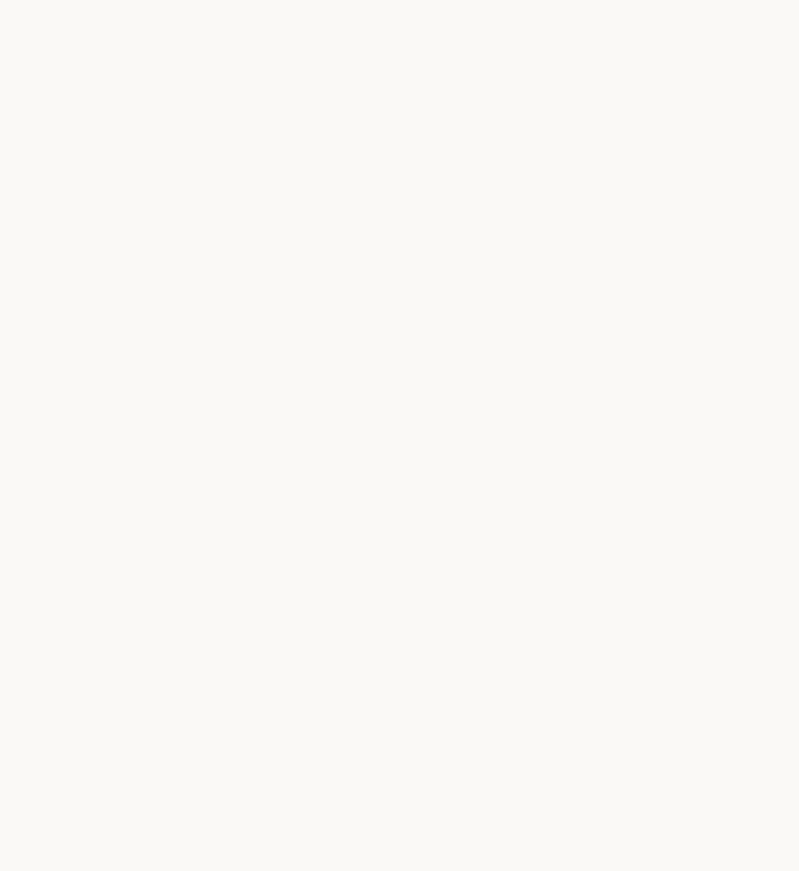
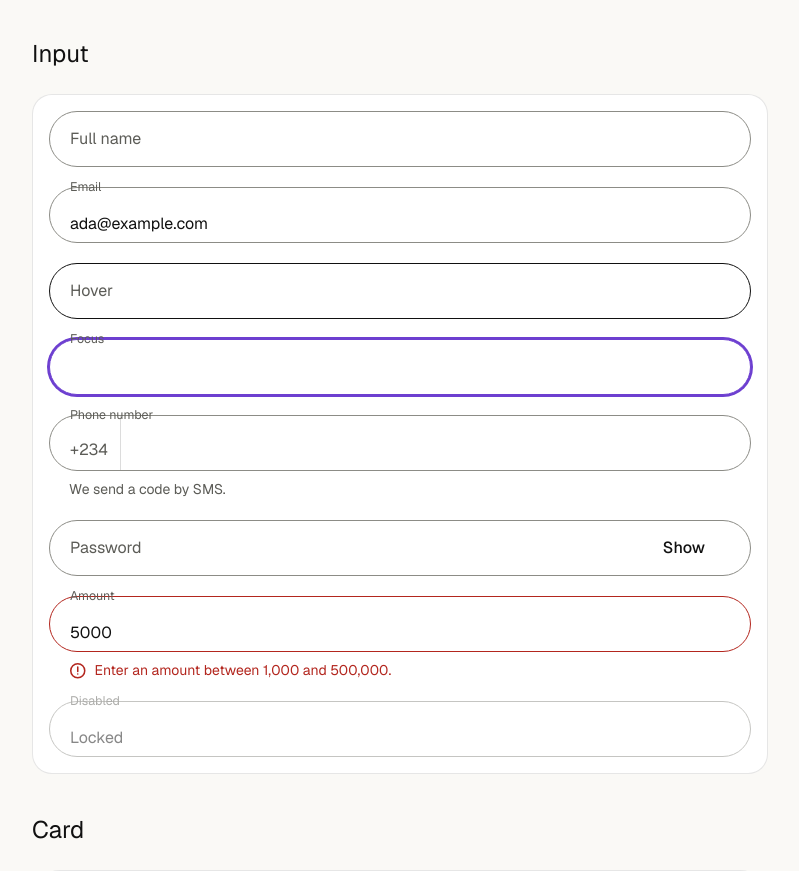
Before and after one commit to Echoblaze222/gg-app, a Next.js app: page /design-gallery in a window 1280 px wide. Shown: the part 1883-2754 px from the top of the page, without its empty margins (240-1039 px from the left). Before the commit the page ends 1921 px from the top, so only its background shows below. Built offline with nearby package versions, Linux system fonts and the light colour scheme.

Commit message:
feat(design): Input (floating label, prefix, error wiring) and Card, gallery and component index updated

```diff
--- a/app/(marketing)/design-gallery/page.tsx
+++ b/app/(marketing)/design-gallery/page.tsx
@@ -1,6 +1,6 @@
 import { notFound } from "next/navigation";
 import type { Metadata } from "next";
-import { Button } from "@/components/ui";
+import { Button, Card, Input } from "@/components/ui";
 import type { ButtonProps } from "@/components/ui";
 
 export const metadata: Metadata = { title: "Design gallery", robots: { index: false, follow: false } };
@@ -80,6 +80,39 @@ export default function DesignGalleryPage() {
           </Row>
         </div>
       </section>
+
+      <section className="grid gap-6" aria-labelledby="gallery-input">
+        <h2 id="gallery-input" className="text-2xl">
+          Input
+        </h2>
+        <div className="grid gap-5 rounded-lg border border-ink/10 bg-surface p-4">
+          <Input label="Full name" name="gallery-name" autoComplete="name" />
+          <Input label="Email" name="gallery-email" type="email" autoComplete="email" defaultValue="ada@example.com" />
+          <Input label="Hover" name="gallery-hover" preview="hover" />
+          <Input label="Focus" name="gallery-focus" preview="focus" />
+          <Input label="Phone number" name="gallery-phone" type="tel" inputMode="tel" autoComplete="tel-national" prefix="+234" hint="We send a code by SMS." />
+          <Input label="Password" name="gallery-password" type="password" autoComplete="new-password" trailing={<Button variant="quiet" type="button">Show</Button>} />
+          <Input label="Amount" name="gallery-amount" inputMode="numeric" defaultValue="5000" error="Enter an amount between 1,000 and 500,000." />
+          <Input label="Disabled" name="gallery-disabled" disabled defaultValue="Locked" />
+        </div>
+      </section>
+
+      <section className="grid gap-6" aria-labelledby="gallery-card">
+        <h2 id="gallery-card" className="text-2xl">
+          Card
+        </h2>
+        <Card>
+          <h3 className="text-lg font-medium">White card</h3>
+          <p className="text-ink-muted">Groups related content on the page.</p>
+        </Card>
+        <Card tone="ink" padding="lg">
+          <p className="text-sm text-ink-inverse/70">Your balance</p>
+          <p className="font-display text-4xl">₦ 125,000</p>
+          <div className="mt-4">
+            <Button variant="secondary">Request money</Button>
+          </div>
+        </Card>
+      </section>
     </main>
   );
 }
--- /dev/null
+++ b/components/ui/Card.tsx
@@ -0,0 +1,18 @@
+import type { ComponentProps, ElementType, ReactNode } from "react";
+import { cx } from "./cx";
+
+export interface CardProps extends Omit<ComponentProps<"div">, "children"> {
+  /** `surface` is a white card. `ink` is the black hero card. */
+  tone?: "surface" | "ink";
+  padding?: "md" | "lg";
+  as?: Extract<ElementType, "div" | "section" | "article">;
+  children: ReactNode;
+}
+
+export function Card({ tone = "surface", padding = "md", as: Tag = "div", className, children, ...rest }: CardProps) {
+  return (
+    <Tag {...rest} className={cx("card", `card--${tone}`, padding === "lg" && "card--lg", className)} data-surface={tone === "ink" ? "ink" : undefined}>
+      {children}
+    </Tag>
+  );
+}
--- /dev/null
+++ b/components/ui/Input.tsx
@@ -0,0 +1,72 @@
+"use client";
+
+import { useId } from "react";
+import type { ComponentProps, ReactNode } from "react";
+import { LiveRegion } from "@/components/motion/LiveRegion";
+import { cx } from "./cx";
+
+export interface InputProps extends Omit<ComponentProps<"input">, "placeholder" | "prefix" | "size"> {
+  /** Visible label. Required: a field without a label is not accessible. */
+  label: string;
+  /** Helper text under the field. */
+  hint?: string;
+  /** What is wrong and how to fix it. When set the field shows the error state. */
+  error?: string;
+  /** Content before the text, for example a country code. */
+  prefix?: ReactNode;
+  /** Content after the text, for example a show password button. */
+  trailing?: ReactNode;
+  /** Gallery only: draws a state without a pointer. */
+  preview?: "hover" | "focus";
+}
+
+function AlertIcon() {
+  return (
+    <svg className="field__icon" viewBox="0 0 20 20" fill="none" aria-hidden="true">
+      <circle cx="10" cy="10" r="8" stroke="currentColor" strokeWidth="1.75" />
+      <path d="M10 5.75v5M10 13.75v.01" stroke="currentColor" strokeWidth="1.75" strokeLinecap="round" />
+    </svg>
+  );
+}
+
+export function Input({ label, hint, error, prefix, trailing, preview, id, className, disabled, ...rest }: InputProps) {
+  const autoId = useId();
+  const inputId = id ?? autoId;
+  const hintId = `${inputId}-hint`;
+  const errorId = `${inputId}-error`;
+  const describedBy = [error ? errorId : null, hint ? hintId : null, rest["aria-describedby"]].filter(Boolean).join(" ") || undefined;
+
+  return (
+    <div className={cx("field", className)} data-invalid={error ? "true" : undefined} data-disabled={disabled ? "true" : undefined}>
+      <div className="field__control" data-preview={preview} data-has-prefix={prefix ? "true" : undefined}>
+        {prefix ? <span className="field__prefix">{prefix}</span> : null}
+        <input
+          {...rest}
+          id={inputId}
+          className="field__input"
+          // A single space keeps :placeholder-shown working so the label can float without script.
+          placeholder=" "
+          disabled={disabled}
+          aria-invalid={error ? true : undefined}
+          aria-describedby={describedBy}
+        />
+        <label htmlFor={inputId} className="field__label">
+          {label}
+        </label>
+        {trailing ? <span className="field__trailing">{trailing}</span> : null}
+      </div>
+      {error ? (
+        <p id={errorId} className="field__message field__message--error">
+          <AlertIcon />
+          <span>{error}</span>
+        </p>
+      ) : null}
+      {hint ? (
+        <p id={hintId} className="field__message">
+          {hint}
+        </p>
+      ) : null}
+      <LiveRegion message={error ?? ""} />
+    </div>
+  );
+}
--- a/components/ui/index.ts
+++ b/components/ui/index.ts
@@ -1,3 +1,7 @@
 export { Button } from "./Button";
 export type { ButtonProps, ActionStatus } from "./Button";
+export { Input } from "./Input";
+export type { InputProps } from "./Input";
+export { Card } from "./Card";
+export type { CardProps } from "./Card";
 export { cx } from "./cx";
--- /dev/null
+++ b/styles/components/card.css
@@ -0,0 +1,19 @@
+@layer components {
+  .card {
+    border-radius: var(--radius-xl);
+    padding: var(--space-5);
+  }
+  .card--lg {
+    padding: var(--space-8);
+  }
+  .card--surface {
+    background-color: var(--color-surface);
+    color: var(--color-ink);
+    border: 1px solid color-mix(in srgb, var(--color-ink) 10%, transparent);
+    box-shadow: var(--shadow-sm);
+  }
+  /* The black hero card gets its colors from [data-surface="ink"] in tokens.css. */
+  .card--ink {
+    box-shadow: var(--shadow-md);
+  }
+}
--- /dev/null
+++ b/styles/components/input.css
@@ -0,0 +1,139 @@
+/*
+ * Input. Floating label without script: the input has placeholder=" " and the label reacts to :placeholder-shown.
+ * The data-preview attribute lets the gallery show hover and focus without a pointer. Production code never sets it.
+ */
+@layer components {
+  .field {
+    display: grid;
+    gap: var(--space-2);
+    width: 100%;
+  }
+
+  .field__control {
+    position: relative;
+    display: flex;
+    align-items: center;
+    min-height: 56px;
+    border: 1px solid var(--color-border);
+    border-radius: var(--radius-pill);
+    background-color: var(--color-surface);
+    color: var(--color-ink);
+    padding-inline: var(--space-5);
+    transition:
+      border-color var(--motion-fast) var(--ease-standard),
+      box-shadow var(--motion-fast) var(--ease-standard);
+  }
+
+  @media (hover: hover) {
+    .field__control:hover {
+      border-color: var(--color-ink);
+    }
+  }
+  .field__control[data-preview~="hover"] {
+    border-color: var(--color-ink);
+  }
+
+  .field__control:focus-within,
+  .field__control[data-preview~="focus"] {
+    border-color: var(--color-focus-ring);
+    box-shadow: 0 0 0 2px var(--color-focus-ring);
+  }
+
+  .field__input {
+    flex: 1;
+    min-width: 0;
+    height: 100%;
+    min-height: 54px;
+    border: 0;
+    background: transparent;
+    color: inherit;
+    font: inherit;
+    font-size: var(--text-base); /* 16 px minimum so iOS does not zoom */
+    padding-block: 22px 6px;
+    outline: none;
+  }
+
+  .field__prefix {
+    display: inline-flex;
+    align-items: center;
+    align-self: stretch;
+    margin-right: var(--space-3);
+    padding-right: var(--space-3);
+    padding-top: 14px;
+    border-right: 1px solid color-mix(in srgb, var(--color-ink) 15%, transparent);
+    color: var(--color-ink-muted);
+    font-size: var(--text-base);
+  }
+
+  .field__trailing {
+    display: inline-flex;
+    align-items: center;
+    margin-left: var(--space-2);
+  }
+
+  .field__label {
+    position: absolute;
+    top: 50%;
+    left: var(--space-5);
+    transform: translateY(-50%);
+    transform-origin: left center;
+    color: var(--color-ink-muted);
+    font-size: var(--text-base);
+    pointer-events: none;
+    transition:
+      transform var(--motion-fast) var(--ease-standard),
+      color var(--motion-fast) var(--ease-standard);
+  }
+
+  /* Floated: focused, filled, autofilled, or when a prefix is present. */
+  .field__input:focus ~ .field__label,
+  .field__input:not(:placeholder-shown) ~ .field__label,
+  .field__input:-webkit-autofill ~ .field__label,
+  .field__control[data-preview~="focus"] .field__label,
+  .field__control[data-has-prefix="true"] .field__label {
+    transform: translateY(-165%) scale(0.78);
+  }
+  .field__control[data-has-prefix="true"] .field__label {
+    left: var(--space-5);
+  }
+
+  .field__input:focus ~ .field__label {
+    color: var(--color-accent);
+  }
+
+  .field__message {
+    display: flex;
+    align-items: flex-start;
+    gap: var(--space-2);
+    margin: 0;
+    padding-inline: var(--space-5);
+    color: var(--color-ink-muted);
+    font-size: var(--text-sm);
+    line-height: var(--leading-normal);
+  }
+  .field__message--error {
+    color: var(--color-error);
+  }
+  .field__icon {
+    flex: none;
+    width: 1.25em;
+    height: 1.25em;
+    margin-top: 0.1em;
+  }
+
+  /* Error: color plus icon plus text, never color alone. */
+  .field[data-invalid="true"] .field__control {
+    border-color: var(--color-error);
+  }
+  .field[data-invalid="true"] .field__control:focus-within {
+    box-shadow: 0 0 0 2px var(--color-error);
+  }
+  .field[data-invalid="true"] .field__input:focus ~ .field__label {
+    color: var(--color-error);
+  }
+
+  .field[data-disabled="true"] .field__control {
+    opacity: 0.5;
+    cursor: not-allowed;
+  }
+}
--- a/styles/globals.css
+++ b/styles/globals.css
@@ -1,6 +1,8 @@
 @import "tailwindcss";
 @import "./tokens.css";
 @import "./components/button.css";
+@import "./components/input.css";
+@import "./components/card.css";
 
 @layer base {
   html {
```
Also changed, not shown: 4 other files (tests, documents, lock files or other folders).
